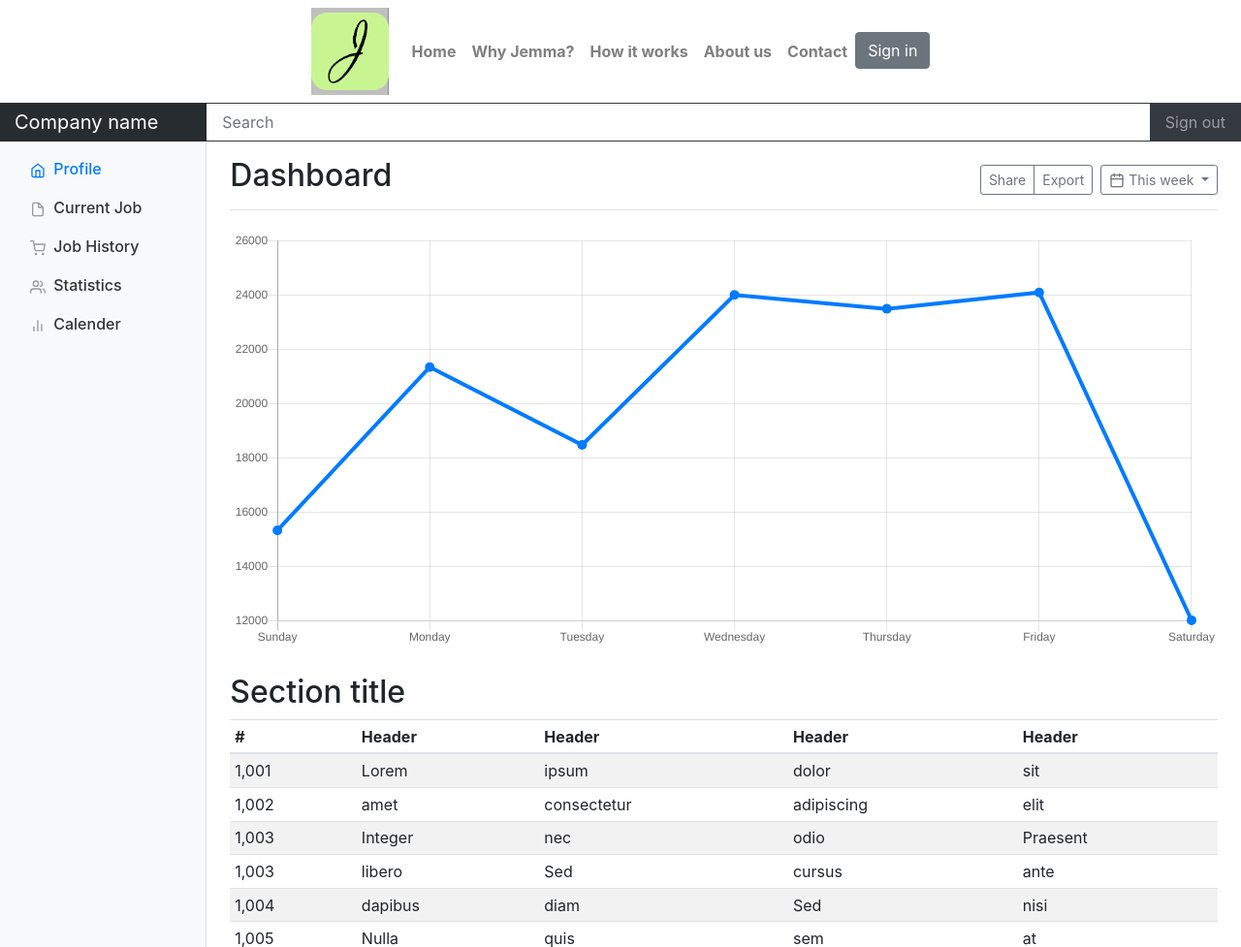
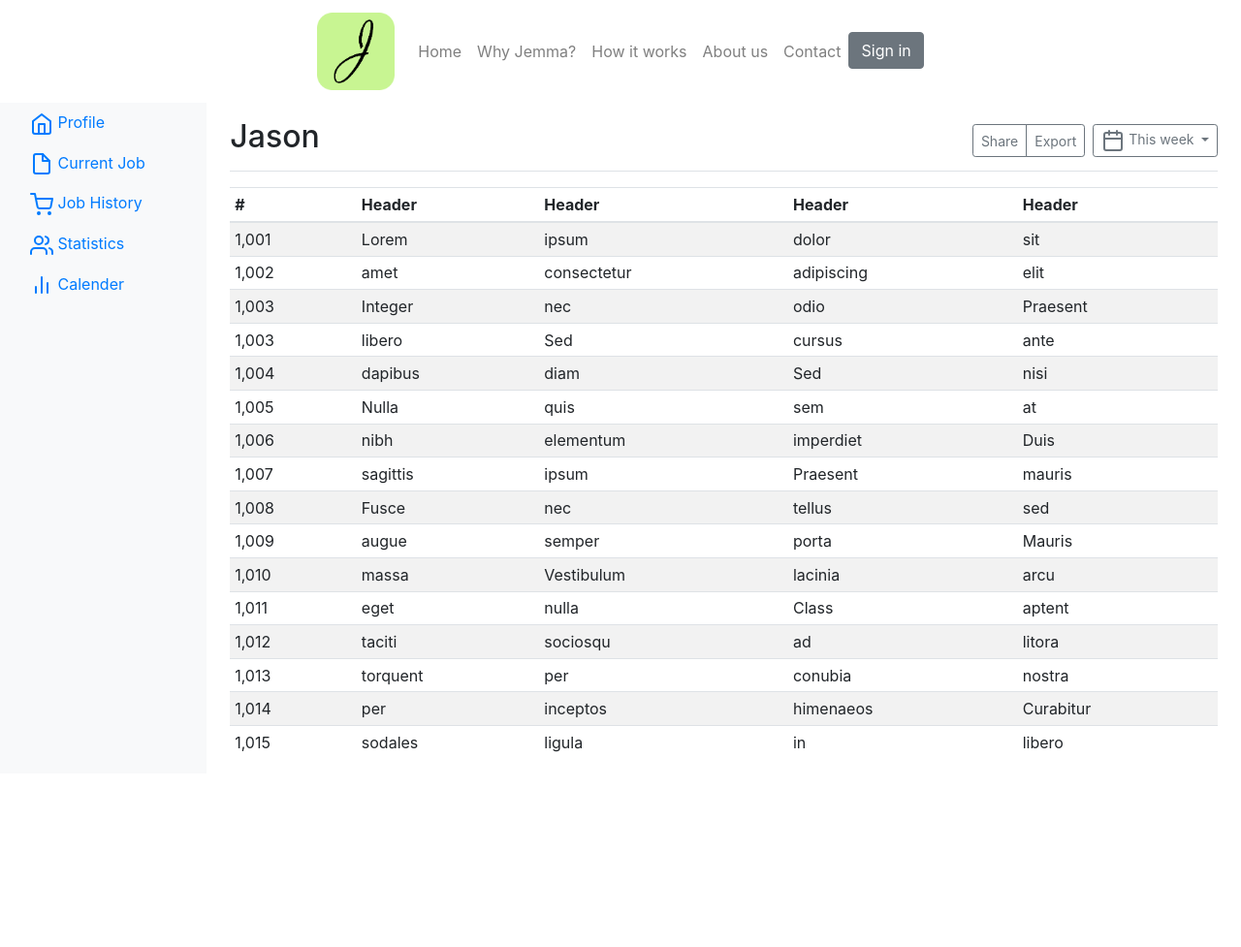
Before and after one commit to liutuo368/Jemma-Australia, a Django app: page /tradie in a window 1280 px wide. Shown: the top 977 px of the page at 97% size. After the commit the page ends 776 px from the top, so only its background shows below. Run offline with Django 3.2, Linux system fonts and the light colour scheme; some libraries are stand-ins or nearby versions.

Commit message:
some changes on tradie_profile.html

```diff
--- a/templates/Tradie/tradie_profile.html
+++ b/templates/Tradie/tradie_profile.html
@@ -1,10 +1,10 @@
 <!doctype html>
 <html lang="en">
+
+
   <head>
     <meta charset="utf-8">
     <meta name="viewport" content="width=device-width, initial-scale=1, shrink-to-fit=no">
-    <meta name="description" content="">
-    <meta name="author" content="">
     <link rel="icon" href="../../../../favicon.ico">
 
        <!-- Latest compiled and minified CSS -->
@@ -19,33 +19,100 @@
     <!-- Latest compiled JavaScript -->
     <script src="https://maxcdn.bootstrapcdn.com/bootstrap/4.4.1/js/bootstrap.min.js"></script>
 
-    <title>Dashboard for tradie</title>
 
-    <!-- Bootstrap core CSS -->
-    <link href="../../../../dist/css/bootstrap.min.css" rel="stylesheet">
 
-    <!-- Custom styles for this template -->
-    <link href="tradie_profile.css" rel="stylesheet">
+    <script type="text/javascript">
+    $(document).ready(function() {
+        $("#menu").load("menu");
+    });
+    </script>
+
+      <title>Dashboard for tradie</title>
 
   </head>
 
   <body>
+ <nav class="navbar navbar-expand-sm bg-white navbar-light justify-content-center" >
+        <!-- Brand/logo -->
+        <a class="navbar-brand" href="#">
+          <img src="../static/IMAGES/JemmaLogo.png" alt="logo" style="width:80px;">
+        </a>
 
-  <script type="text/javascript">
-      $(document).ready(function() {$("#menu").load("menu");});
-  </script>
+        <!-- Links -->
+        <ul class="navbar-nav " >
+          <li class="nav-item">
+            <a class="nav-link" href="">Home</a>
+          </li>
+          <li class="nav-item">
+            <a class="nav-link" href="#">Why Jemma?</a>
+          </li>
+          <li class="nav-item">
+            <a class="nav-link" href="#">How it works</a>
+          </li>
+            <li class="nav-item">
+            <a class="nav-link" href="about_us">About us</a>
+          </li>
+          <li class="nav-item">
+            <a class="nav-link" href="contact">Contact</a>
+          </li>
+            <li class="nav-item">
+            <button type="button" class="btn btn-secondary" data-toggle="modal" data-target="#myModal">Sign in</button>
 
-  <div id='menu'></div>
+                <div class="modal fade" id="myModal">
+                    <div class="modal-dialog">
+                     <div class="modal-content">
 
-    <nav class="navbar navbar-dark sticky-top bg-dark flex-md-nowrap p-0">
-      <a class="navbar-brand col-sm-3 col-md-2 mr-0" href="#">Company name</a>
-      <input class="form-control form-control-dark w-100" type="text" placeholder="Search" aria-label="Search">
-      <ul class="navbar-nav px-3">
-        <li class="nav-item text-nowrap">
-          <a class="nav-link" href="#">Sign out</a>
-        </li>
-      </ul>
-    </nav>
+                     <!-- Modal Header -->
+                     <div class="modal-header">
+                      <h4 class="modal-title">Sign in </h4>
+                     <button type="button" class="close" data-dismiss="modal">&times;</button>
+                    </div>
+
+                    <!-- Modal body -->
+                    <div class="modal-body">
+                        <!--form for login-->
+                        <form action="/">
+                          <div class="form-group" class="was-validated">
+                            <label for="email">Email address:</label>
+                            <input type="email" class="form-control" placeholder="Enter email" id="email" placeholder="Enter username" name="uname" require>
+                              <div class="valid-feedback">Valid.</div>
+                                <div class="invalid-feedback">Please fill out this field.</div>
+                          </div>
+                          <div class="form-group">
+                            <label for="pwd">Password:</label>
+                            <input type="password" class="form-control" placeholder="Enter password" id="pwd" placeholder="Enter password" name="pswd" required>
+                              <div class="valid-feedback">Valid.</div>
+                                 <div class="invalid-feedback">Please fill out this field.</div>
+                          </div>
+                            <label for="radio"> User Type:</label> <br>
+                            <label class="radio-inline">
+                            <input type="radio" name="optionsRadiosinline" id="optionsRadios1" value="option1" checked> Tradie
+                            </label>
+                            <label class="radio-inline">
+                                <input type="radio" name="optionsRadiosinline" id="optionsRadios2"  value="option2"> Customer
+                            </label>
+                          <div class="form-group form-check">
+                            <label class="form-check-label">
+                              <input class="form-check-input" type="checkbox"> Remember me
+                            </label>
+                          </div>
+                          <button type="submit" class="btn btn-secondary">Submit</button>
+                        </form>
+                     </div>
+
+                    <!-- Modal footer -->
+                    <div class="modal-footer">
+                        <button type="button" class="btn btn-danger" data-dismiss="modal">Close</button>
+                    </div>
+
+                    </div>
+                    </div>
+                </div>
+
+          </li>
+        </ul>
+      </nav>
+
 
     <div class="container-fluid">
       <div class="row">
@@ -88,7 +155,7 @@
 
         <main role="main" class="col-md-9 ml-sm-auto col-lg-10 pt-3 px-4">
           <div class="d-flex justify-content-between flex-wrap flex-md-nowrap align-items-center pb-2 mb-3 border-bottom">
-            <h1 class="h2">Dashboard</h1>
+            <h1 class="h2">Jason</h1>
             <div class="btn-toolbar mb-2 mb-md-0">
               <div class="btn-group mr-2">
                 <button class="btn btn-sm btn-outline-secondary">Share</button>
@@ -101,9 +168,6 @@
             </div>
           </div>
 
-          <canvas class="my-4" id="myChart" width="900" height="380"></canvas>
-
-          <h2>Section title</h2>
           <div class="table-responsive">
             <table class="table table-striped table-sm">
               <thead>
```
